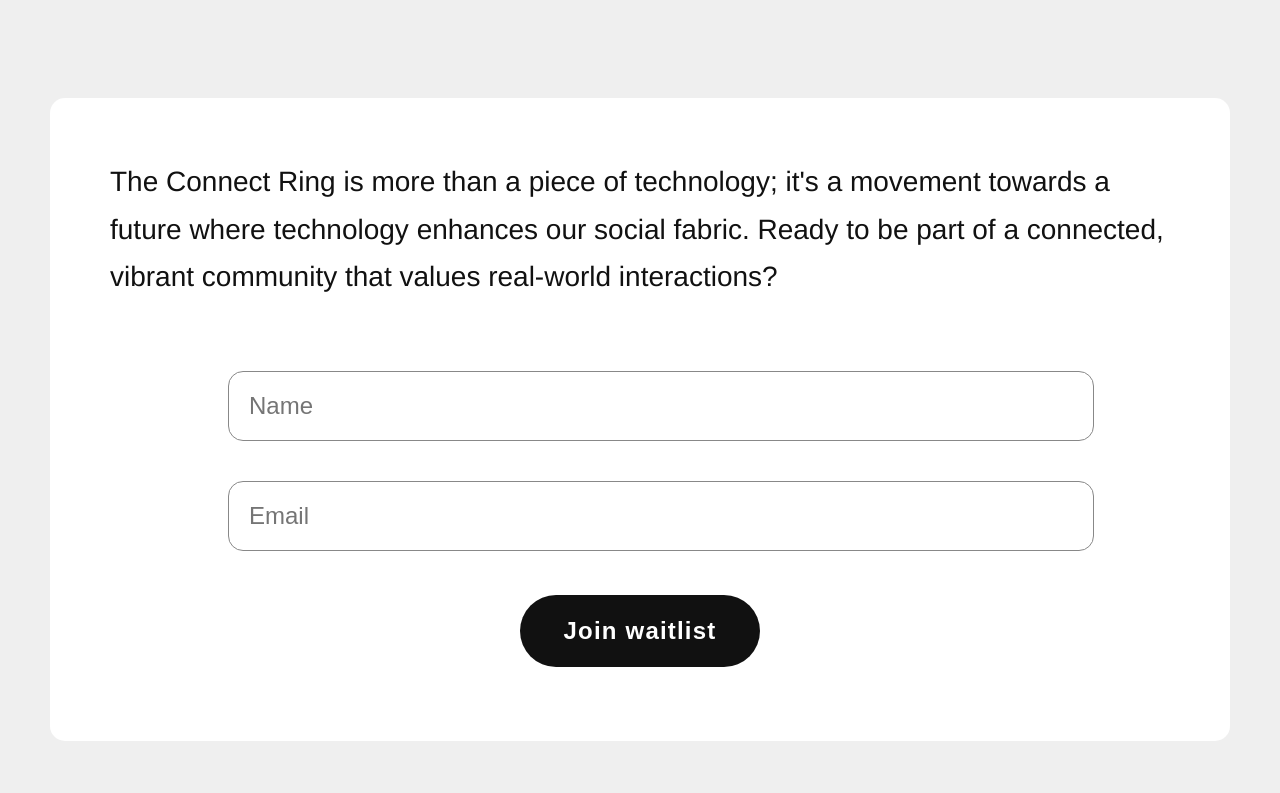
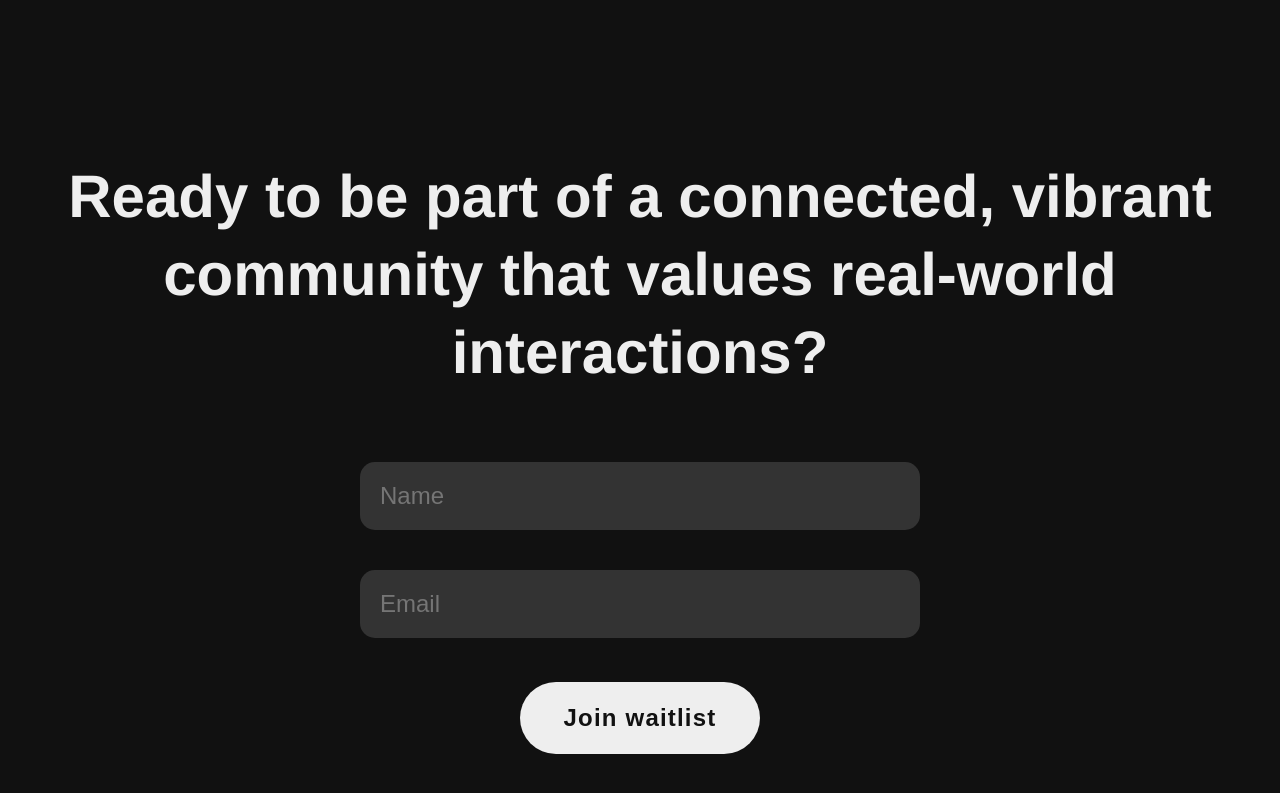
Before and after one commit to sticknor/Connect-Ring, a plain HTML site: page index.html in a window 1280 px wide. Shown: the part 2250-3043 px from the top of the page. Drawn offline with nearby package versions, Linux system fonts and the light colour scheme.

Commit message:
added dark mode

```diff
--- a/index.html
+++ b/index.html
@@ -15,9 +15,9 @@ https://cdn.jsdelivr.net/npm/reset-css@5.0.2/reset.min.css
         display: flex;
         flex-direction: column;
         align-items: center;
-        color: #111;
+        color: #eee;
         line-height: 1.3;
-        background-color: #efefef;
+        background-color: #111;
       }
 
       nav {
@@ -32,16 +32,6 @@ https://cdn.jsdelivr.net/npm/reset-css@5.0.2/reset.min.css
 
       .icon {
         width: 75px;
-      }
-
-      /* Custom CSS if needed */
-      .header-section {
-        background-color: #fefefe;
-        color: #ffffff;
-      }
-
-      .lead {
-
       }
 
       .section {
@@ -119,6 +109,7 @@ https://cdn.jsdelivr.net/npm/reset-css@5.0.2/reset.min.css
         line-height: 1.7;
         position: relative;
         padding-left: 60px;
+        color: #aaa;
       }
 
       .highlight_section {
@@ -129,6 +120,7 @@ https://cdn.jsdelivr.net/npm/reset-css@5.0.2/reset.min.css
 
       .highlight {
         background-color: black;
+        color: #aaa;
         border-radius: 15px;
         width: 25%;
         overflow: hidden;
@@ -138,8 +130,8 @@ https://cdn.jsdelivr.net/npm/reset-css@5.0.2/reset.min.css
       }
 
       .highlight_image_screen {
-        background: rgb(255,255,255);
-background: linear-gradient(180deg, rgba(255,255,255,1) 0%, rgba(255,255,255,1) 60%, rgba(255,255,255,0) 60%, rgba(255,255,255,0) 100%);
+        background: rgb(30,30,30);
+background: linear-gradient(180deg, rgba(30,30,30,1) 0%, rgba(30,30,30,1) 60%, rgba(30,30,30,0) 60%, rgba(30,30,30,0) 100%);
         opacity: 1;
         position: absolute;
         top: 0px;
@@ -155,6 +147,7 @@ background: linear-gradient(180deg, rgba(255,255,255,1) 0%, rgba(255,255,255,1)
         margin-bottom: 30px;
         text-align: left;
         z-index: 100;
+        color: #EEE;
       }
 
       .highlight .subtitle {
@@ -165,8 +158,8 @@ background: linear-gradient(180deg, rgba(255,255,255,1) 0%, rgba(255,255,255,1)
       }
 
       .btn {
-        background: #111;
-        color: #fff;
+        background: #EEE;
+        color: #111;
         margin: 1em;
         border: none;
         transition: all 1s;
@@ -191,31 +184,33 @@ background: linear-gradient(180deg, rgba(255,255,255,1) 0%, rgba(255,255,255,1)
     .form_elements {
         flex-direction: column;
         display: flex;
-        width: 80%;
-
-        justify-content: space-between;
+        width: 100%;
     }
 
     input {
-        width: 100%;
-    font-size: 24px;
-    padding: 20px;
-    border-radius: 15px;
-    border: 1px solid #888;
+        width: 50%;
+        font-size: 24px;
+        padding: 20px;
+        border-radius: 15px;
+        border: 0px solid #888;
+        background-color: #333;
+        color: #eee;
     }
 
     .form-group {
         display: flex;
         flex-direction: column;
         margin: 20px 20px;
+        align-items: center;
     }
 
-    .cta_section .subtitle {
-        font-size: 28px;
-        line-height: 1.7;
-        position: relative;
-        padding: 60px 60px 0px 60px;
+    .cta_section .title {
+        font-size: 60px;
+        font-weight: 600;
+        margin-top: 60px;
+        text-align: center;
       }
+
 
 
     </style>
@@ -243,7 +238,7 @@ background: linear-gradient(180deg, rgba(255,255,255,1) 0%, rgba(255,255,255,1)
       <div class="header_text section">
         <p class="title">Connect Ring</p>
         <p class="subtitle">
-          Tap into new connections <span style="color:white;">effortlessly.</span>
+          Tap into new connections <span style="color:#111;">effortlessly.</span>
         </p>
       </div>
       <img
@@ -309,15 +304,8 @@ background: linear-gradient(180deg, rgba(255,255,255,1) 0%, rgba(255,255,255,1)
 
 
         <div id="register-interest">
-          <div
-            style="
-              background-color: #fff;
-              border-radius: 15px;
-            "
-          >
-          <p class="subtitle">
-            The Connect Ring is more than a piece of technology; it's a movement
-            towards a future where technology enhances our social fabric. Ready to be part of a connected, vibrant community that
+          <p class="title">
+            Ready to be part of a connected, vibrant community that
             values real-world interactions?
           </p>
             <form id="registerForm">
```
Also changed, not shown: images/connect-ring-only.png.
